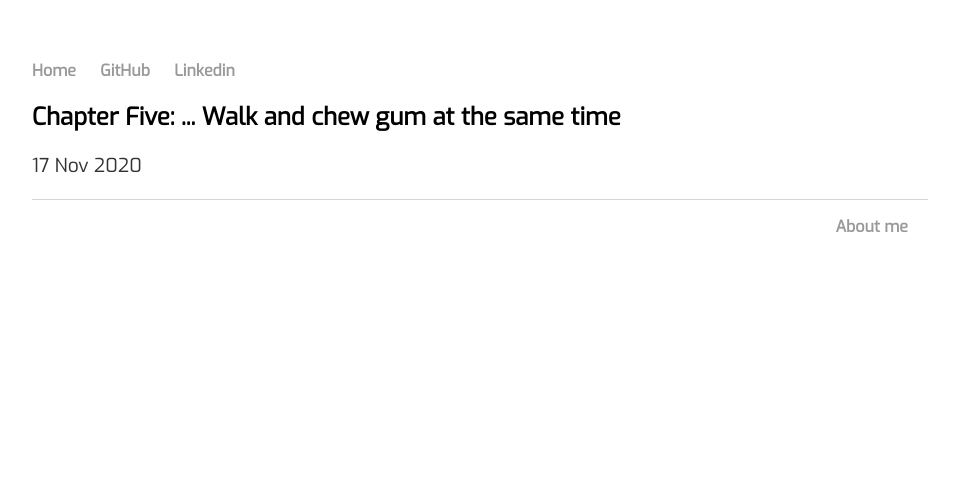
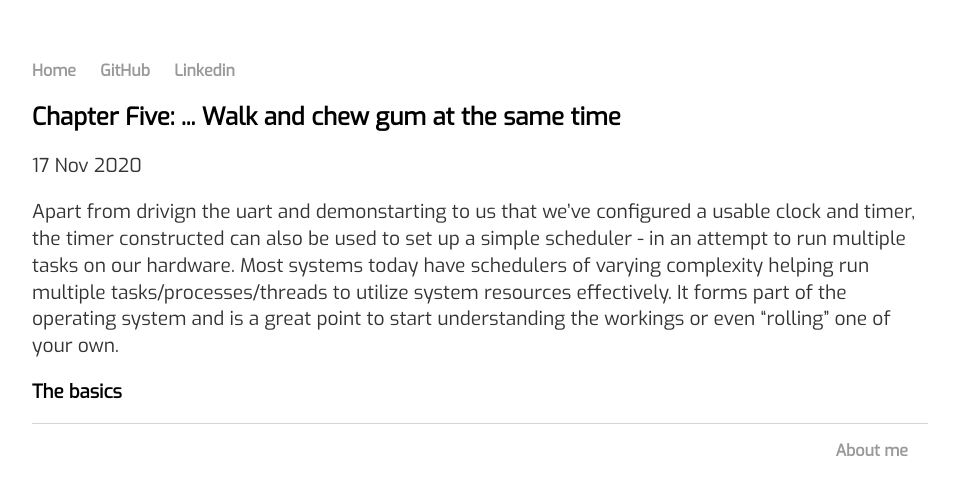
Before and after one commit to varun-venkatesh/varun-venkatesh.github.io, a Jekyll site: the page built from _posts/2020-11-17-bare-mtl-chapter5.md, in a window 1280 px wide. Shown: the top 495 px of the page, without its empty margins (160-1119 px from the left). Built offline with Jekyll 4.4.1, drawn with Linux system fonts in a browser that asks for light colours.

Commit message:
Update 2020-11-17-bare-mtl-chapter5.md

```diff
--- a/_posts/2020-11-17-bare-mtl-chapter5.md
+++ b/_posts/2020-11-17-bare-mtl-chapter5.md
@@ -3,3 +3,7 @@ layout: posts
 title: "Chapter Five: ... Walk and chew gum at the same time"
 date: 2020-11-17
 ---
+
+Apart from drivign the uart and demonstarting to us that we've configured a usable clock and timer, the timer constructed can also be used to set up a simple scheduler - in an attempt to run multiple tasks on our hardware. Most systems today have schedulers of varying complexity helping run multiple tasks/processes/threads to utilize system resources effectively. It forms part of the operating system and is a great point to start understanding the workings or even "rolling" one of your own.
+
+### The basics
```
